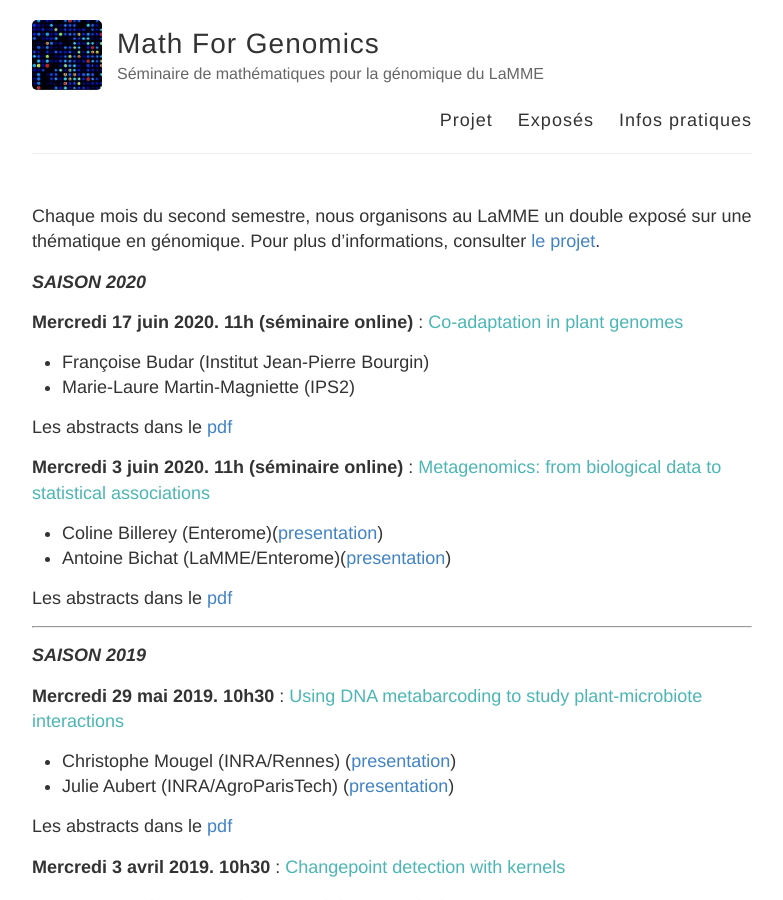
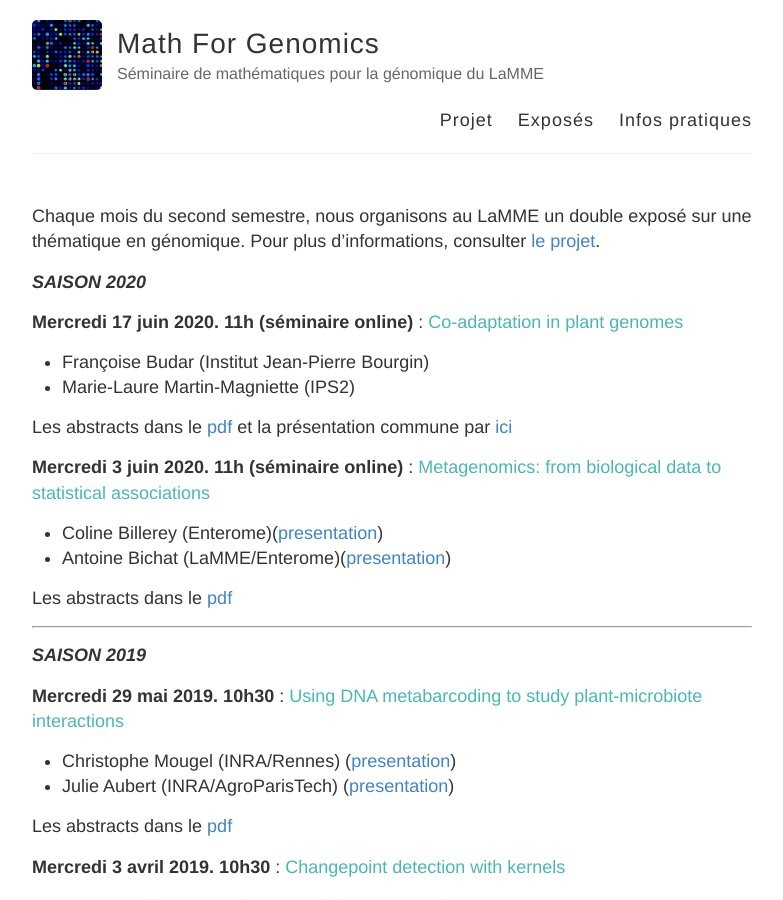
Before and after one commit to MathForGenomics/MathForGenomics.github.io, a Jekyll site: the page built from exposes.md, in a window 1280 px wide and 900 px high. Shown: the whole window, without its empty margins (248-1031 px from the left). Built offline with Jekyll 4.4.1, drawn with Linux system fonts in a browser that asks for light colours.

Commit message:
Update exposes.md

```diff
--- a/exposes.md
+++ b/exposes.md
@@ -13,7 +13,7 @@ Chaque mois du second semestre, nous organisons au LaMME un double exposé sur u
 - Françoise Budar (Institut Jean-Pierre Bourgin)
 - Marie-Laure Martin-Magniette (IPS2)
 
-Les abstracts dans le [pdf](ABSTRACT/9_17juin2020.pdf)
+Les abstracts dans le [pdf](ABSTRACT/9_17juin2020.pdf) et la présentation commune par [ici](budar_martinMagniette.pdf)
 
 **Mercredi 3 juin 2020. 11h (séminaire online)** : <span style="color:rgb(75, 182, 180)">Metagenomics: from biological data to statistical associations</span>
 - Coline Billerey (Enterome)([presentation](billerey.pdf))
```
